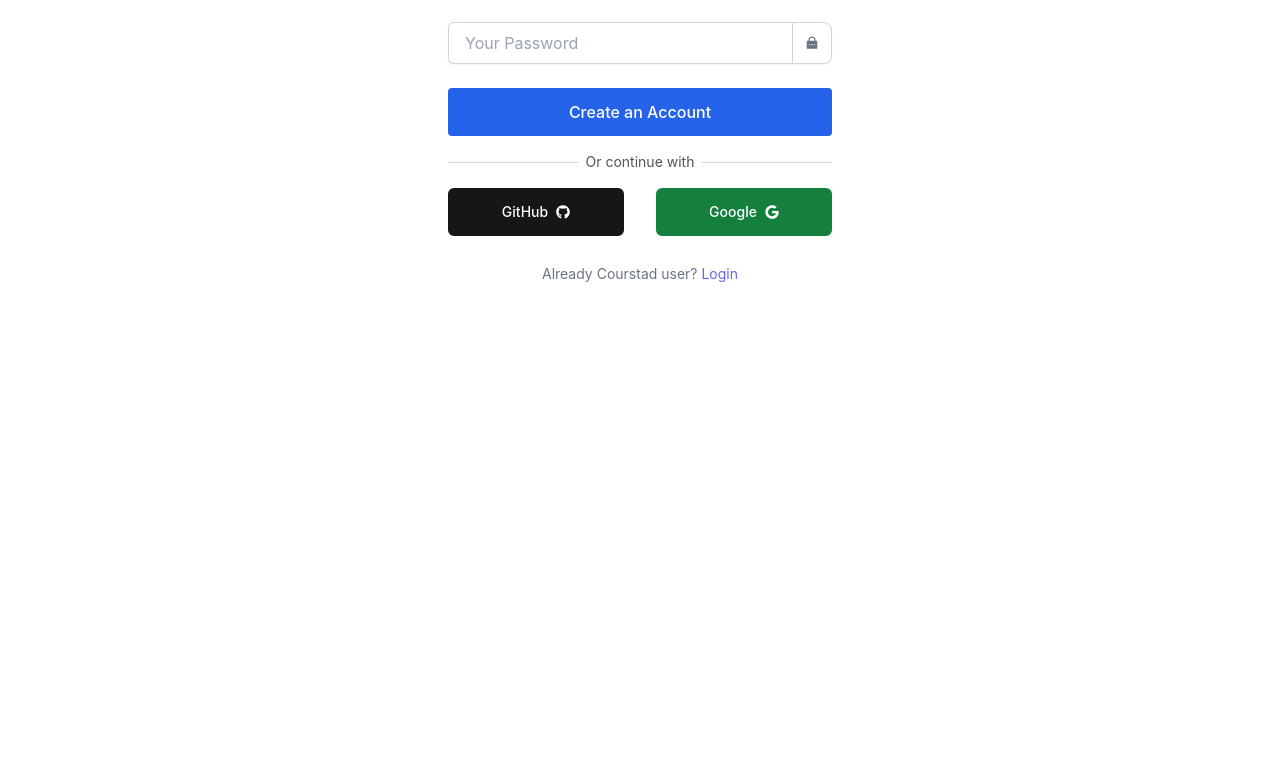
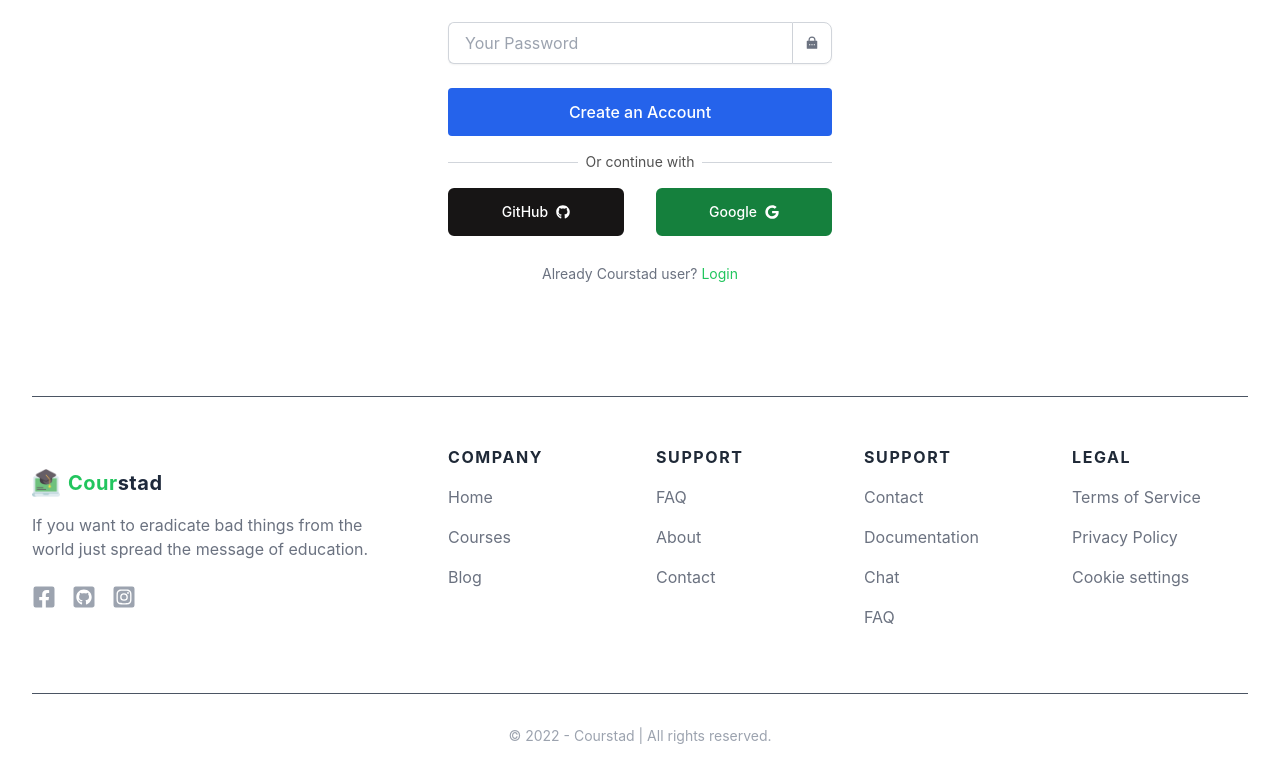
Before and after one commit to almahmud624/courstad-client, a React (Create React App) app: page /register in a window 1280 px wide. Shown: the part 384-1162 px from the top of the page. Before the commit the page ends 800 px from the top, so only its background shows below. Built offline with nearby package versions, Linux system fonts and the light colour scheme; no server answers.

Commit message:
footer section added

```diff
--- a/src/Layout/Main.js
+++ b/src/Layout/Main.js
@@ -2,6 +2,7 @@ import React from "react";
 import { useEffect } from "react";
 import { useState } from "react";
 import { Outlet } from "react-router-dom";
+import Footer from "../Pages/Shared/Footer/Footer";
 import Navbar from "../Pages/Shared/Navbar/Navbar";
 
 const Main = () => {
@@ -28,6 +29,7 @@ const Main = () => {
     <div>
       <Navbar darkSwitch={handleThemeSwitch} switchTheme={theme} />
       <Outlet />
+      <Footer />
     </div>
   );
 };
--- a/src/Pages/Courses/Courses.js
+++ b/src/Pages/Courses/Courses.js
@@ -11,7 +11,7 @@ const Courses = () => {
     courses = courses.slice(0, 3);
   }
   return (
-    <div className="flex gap-x-5">
+    <div className="flex gap-x-5 dark:bg-gray-800 bg-white">
       {location.pathname !== "/" && (
         <LeftSideBar className="relative" courses={courses} />
       )}
--- a/src/Pages/LeftSideBar/LeftSideBar.js
+++ b/src/Pages/LeftSideBar/LeftSideBar.js
@@ -4,7 +4,7 @@ import { Link } from "react-router-dom";
 const LeftSideBar = ({ courses }) => {
   return (
     <div className="w-1/3 p-8">
-      <div class="relative bg-white dark:bg-gray-800 border border-gray-300 shadow rounded-md sticky top-8">
+      <div class="relative bg-white dark:bg-gray-900 border border-gray-300 shadow rounded-md sticky top-8">
         <div class="flex flex-col sm:flex-row sm:justify-around ">
           <div class="mt-10 px-6 ">
             <h4 className="inline-block dark:text-white text-gray-800  font-semibold pl-3 bg-gray-300 dark:bg-gray-600 w-full text-left py-1 rounded text-xl">
--- a/src/Pages/Register/Register.js
+++ b/src/Pages/Register/Register.js
@@ -59,12 +59,12 @@ const Register = () => {
   };
   return (
     <div>
-      <section>
+      <section className="dark:bg-gray-800 bg-white">
         <div class="flex overflow-hidden justify-center items-center">
           <div class="flex flex-col justify-center items-center flex-1 px-4 py-12 sm:px-6 lg:flex-none lg:px-20 xl:px-24">
             <div class="w-full max-w-xl mx-auto lg:w-96">
               <div>
-                <h2 class="mt-6 text-3xl font-bold text-neutral-600">
+                <h2 class="mt-6 text-3xl font-bold text-neutral-600 dark:text-gray-200">
                   Create an Account
                 </h2>
               </div>
@@ -186,7 +186,7 @@ const Register = () => {
                       <div class="w-full border-t border-gray-300"></div>
                     </div>
                     <div class="relative flex justify-center text-sm">
-                      <span class="px-2 bg-white text-neutral-600">
+                      <span class="px-2 bg-white dark:bg-gray-800 text-neutral-600 dark:text-gray-200">
                         {" "}
                         Or continue with{" "}
                       </span>
@@ -207,11 +207,11 @@ const Register = () => {
                     </button>
                   </div>
                   <div class="flex justify-center items-center mt-3 p-4">
-                    <p class="text-gray-500 text-sm text-center">
+                    <p class="text-gray-500 text-sm text-center dark:text-gray-200">
                       Already Courstad user?{" "}
                       <Link
                         to="/login"
-                        class="text-indigo-500 hover:text-indigo-600 active:text-indigo-700 transition duration-100"
+                        class="text-green-500 hover:text-green-600 active:text-green-700 transition duration-100"
                       >
                         Login
                       </Link>
--- a/src/Pages/Shared/Footer/Footer.js
+++ b/src/Pages/Shared/Footer/Footer.js
@@ -1,9 +1,218 @@
 import React from "react";
+import { Link } from "react-router-dom";
+import logo from "../../../Assets/logo.png";
+import {
+  FaFacebookSquare,
+  FaGithubSquare,
+  FaInstagramSquare,
+} from "react-icons/fa";
 
 const Footer = () => {
   return (
     <div>
-      <h1>this is footer</h1>
+      <div className="bg-white dark:bg-gray-800 pt-4  sm:pt-10 lg:pt-12">
+        <footer className="max-w-screen-2xl px-4 md:px-8   mx-auto">
+          <div className="grid grid-cols-2 md:grid-cols-4 border-t border-gray-600 lg:grid-cols-6 gap-12 lg:gap-8 pt-10 lg:pt-12 mb-16">
+            <div className="col-span-full lg:col-span-2 mt-6">
+              <Link
+                to="/"
+                aria-label="courstad"
+                title="courstad"
+                className="inline-flex items-center mr-8 mb-4"
+              >
+                <img className="w-7" src={logo} alt="" />
+                <span className="ml-2 text-xl font-bold tracking-wide text-green-500 capitalize">
+                  Cour
+                  <span className="dark:text-white text-slate-800">stad</span>
+                </span>
+              </Link>
+
+              <p className="text-gray-500 dark:text-gray-400 sm:pr-8 mb-6">
+                If you want to eradicate bad things from the world just spread
+                the message of education.
+              </p>
+
+              <div className="flex gap-4">
+                <a
+                  href="https://facebook.com"
+                  target="_blank"
+                  rel="noreferrer"
+                  className="text-gray-400 hover:text-gray-500 dark:text-gray-400 active:text-gray-600 transition duration-100"
+                >
+                  <FaFacebookSquare className="text-2xl" />
+                </a>
+
+                <a
+                  href="https://github.com"
+                  target="_blank"
+                  rel="noreferrer"
+                  className="text-gray-400 hover:text-gray-500 dark:text-gray-400 active:text-gray-600 transition duration-100"
+                >
+                  <FaGithubSquare className="text-2xl" />
+                </a>
+
+                <a
+                  href="https://instagram.com"
+                  target="_blank"
+                  rel="noreferrer"
+                  className="text-gray-400 hover:text-gray-500 dark:text-gray-400 active:text-gray-600 transition duration-100"
+                >
+                  <FaInstagramSquare className="text-2xl" />
+                </a>
+              </div>
+            </div>
+
+            <div>
+              <div className="text-gray-800 dark:text-gray-200 font-bold tracking-widest uppercase mb-4">
+                Company
+              </div>
+
+              <nav className="flex flex-col gap-4">
+                <div>
+                  <Link
+                    to="/"
+                    className="text-gray-500 dark:text-gray-400 hover:text-green-700 dark:hover:text-green-500 active:text-green-700 transition duration-100"
+                  >
+                    Home
+                  </Link>
+                </div>
+                <div>
+                  <Link
+                    to="/courses"
+                    className="text-gray-500 dark:text-gray-400 hover:text-green-700 dark:hover:text-green-500 active:text-green-700 transition duration-100"
+                  >
+                    Courses
+                  </Link>
+                </div>
+
+                <div>
+                  <Link
+                    to="/blog"
+                    className="text-gray-500 dark:text-gray-400 hover:text-green-700 dark:hover:text-green-500 active:text-green-700 transition duration-100"
+                  >
+                    Blog
+                  </Link>
+                </div>
+              </nav>
+            </div>
+            <div>
+              <div className="text-gray-800 dark:text-gray-200 font-bold tracking-widest uppercase mb-4">
+                Support
+              </div>
+
+              <nav className="flex flex-col gap-4">
+                <div>
+                  <Link
+                    to="/faq"
+                    className="text-gray-500 dark:text-gray-400 hover:text-green-700 dark:hover:text-green-500 active:text-green-700 transition duration-100"
+                  >
+                    FAQ
+                  </Link>
+                </div>
+
+                <div>
+                  <Link
+                    to="/About"
+                    className="text-gray-500 dark:text-gray-400 hover:text-green-700 dark:hover:text-green-500 active:text-green-700 transition duration-100"
+                  >
+                    About
+                  </Link>
+                </div>
+
+                <div>
+                  <Link
+                    to="/"
+                    className="text-gray-500 dark:text-gray-400 hover:text-green-700 dark:hover:text-green-500 active:text-green-700 transition duration-100"
+                  >
+                    Contact
+                  </Link>
+                </div>
+              </nav>
+            </div>
+            <div>
+              <div className="text-gray-800 dark:text-gray-200 font-bold tracking-widest uppercase mb-4">
+                Support
+              </div>
+
+              <nav className="flex flex-col gap-4">
+                <div>
+                  <Link
+                    to="#"
+                    className="text-gray-500 dark:text-gray-400 hover:text-green-700 dark:hover:text-green-500 active:text-green-700 transition duration-100"
+                  >
+                    Contact
+                  </Link>
+                </div>
+
+                <div>
+                  <Link
+                    to="#"
+                    className="text-gray-500 dark:text-gray-400 hover:text-green-700 dark:hover:text-green-500 active:text-green-700 transition duration-100"
+                  >
+                    Documentation
+                  </Link>
+                </div>
+
+                <div>
+                  <Link
+                    to="#"
+                    className="text-gray-500 dark:text-gray-400 hover:text-green-700 dark:hover:text-green-500 active:text-green-700 transition duration-100"
+                  >
+                    Chat
+                  </Link>
+                </div>
+
+                <div>
+                  <Link
+                    to="#"
+                    className="text-gray-500 dark:text-gray-400 hover:text-green-700 dark:hover:text-green-500 active:text-green-700 transition duration-100"
+                  >
+                    FAQ
+                  </Link>
+                </div>
+              </nav>
+            </div>
+            <div>
+              <div className="text-gray-800 dark:text-gray-200 font-bold tracking-widest uppercase mb-4">
+                Legal
+              </div>
+
+              <nav className="flex flex-col gap-4">
+                <div>
+                  <Link
+                    to="#"
+                    className="text-gray-500 dark:text-gray-400 hover:text-green-700 dark:hover:text-green-500 active:text-green-700 transition duration-100"
+                  >
+                    Terms of Service
+                  </Link>
+                </div>
+
+                <div>
+                  <Link
+                    to="#"
+                    className="text-gray-500 dark:text-gray-400 hover:text-green-700 dark:hover:text-green-500 active:text-green-700 transition duration-100"
+                  >
+                    Privacy Policy
+                  </Link>
+                </div>
+
+                <div>
+                  <Link
+                    to="#"
+                    className="text-gray-500 dark:text-gray-400 hover:text-green-700 dark:hover:text-green-500 active:text-green-700 transition duration-100"
+                  >
+                    Cookie settings
+                  </Link>
+                </div>
+              </nav>
+            </div>
+          </div>
+
+          <div className="text-gray-400 text-sm text-center border-t border-gray-600 py-8">
+            © 2022 - Courstad | All rights reserved.
+          </div>
+        </footer>
+      </div>
     </div>
   );
 };
```
Also changed, not shown: src/Pages/Login/Login.js (+6 -6 lines).
